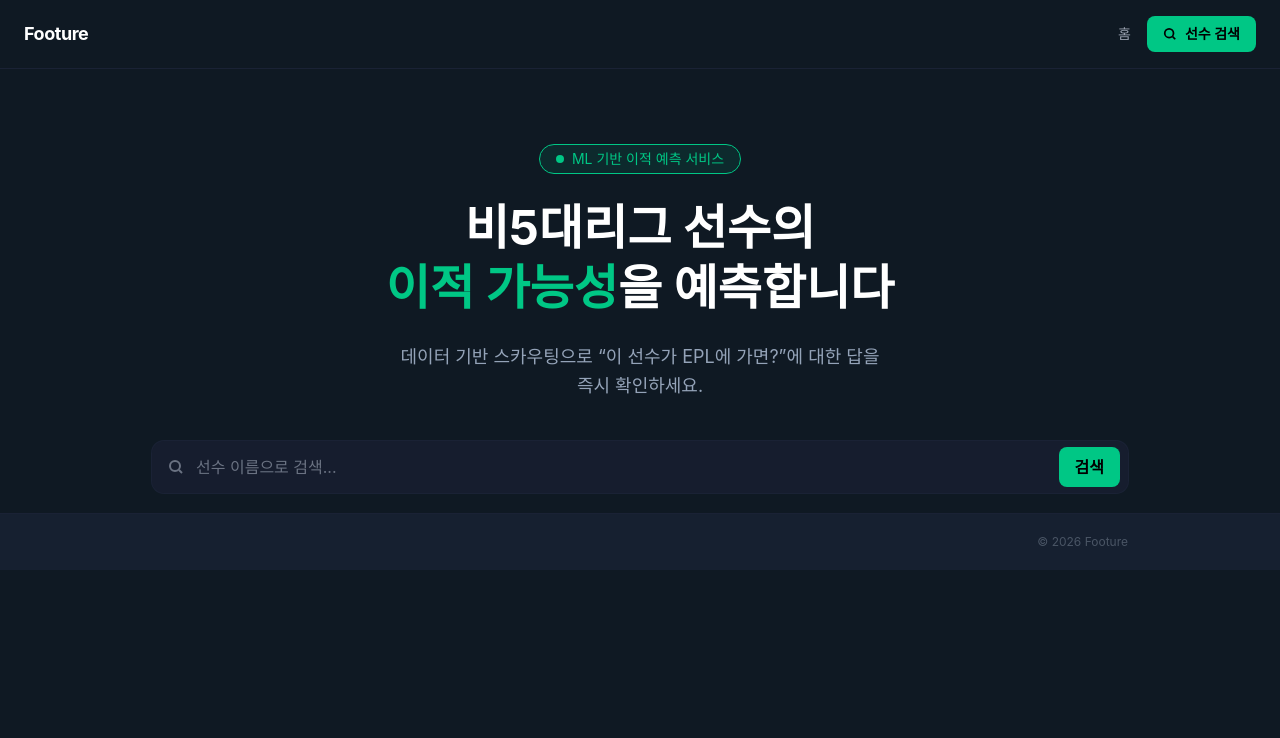
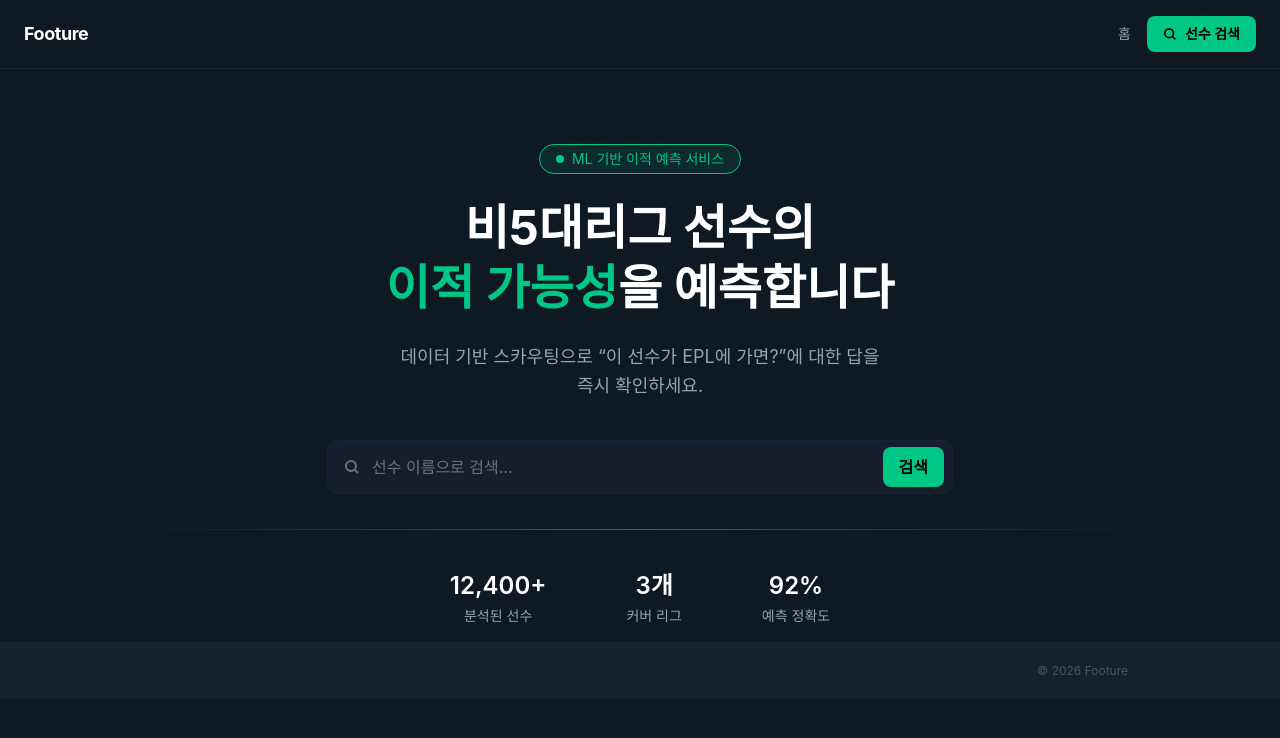
Before and after one commit to 5sondoson/5sondoson-fe, a React (Vite) app: page / in a window 1280 px wide. Shown: the top 738 px of the page. Built offline with nearby package versions, Linux system fonts and the light colour scheme.

Commit message:
[#2] feat: StatsSection UI 구현

```diff
--- a/src/pages/main/ui/MainPage.tsx
+++ b/src/pages/main/ui/MainPage.tsx
@@ -2,6 +2,7 @@ import { type MainPageProps } from '../../player-search/model/types'
 import HeroBanner from './HeroBanner'
 import { SearchBar } from '@/features/player-search'
 import { useState } from 'react'
+import StatsSection from './StatsSection'
 
 export function MainPage({ isHeaderVisible = true }: MainPageProps) {
   const [searchValue, setSearchValue] = useState('')
@@ -20,7 +21,9 @@ export function MainPage({ isHeaderVisible = true }: MainPageProps) {
           isFilterOpen={isFilterOpen}
           onFilterToggle={() => setIsFilterOpen((prev) => !prev)}
           showFilterButton={false}
+          className="max-w-2xl"
         />
+        <StatsSection />
       </div>
     </div>
   )
--- /dev/null
+++ b/src/pages/main/ui/StatItem.tsx
@@ -0,0 +1,14 @@
+export default function StatItem({
+  value,
+  label,
+}: {
+  value: string
+  label: string
+}) {
+  return (
+    <div className="flex flex-col items-center text-center">
+      <span className="md:text-2xl font-semibold text-white">{value}</span>
+      <span className="mt-1 text-sm text-gray-400">{label}</span>
+    </div>
+  )
+}
--- /dev/null
+++ b/src/pages/main/ui/StatsSection.tsx
@@ -0,0 +1,16 @@
+import StatItem from './StatItem'
+
+export default function StatsSection() {
+  return (
+    <section className="w-full  px-6 py-4">
+      <div className="mx-auto max-w-5xl">
+        <div className="mb-10 h-px w-full bg-gradient-to-r from-transparent via-gray-600 to-transparent" />
+        <div className="flex justify-center gap-12 md:gap-20">
+          <StatItem value="12,400+" label="분석된 선수" />
+          <StatItem value="3개" label="커버 리그" />
+          <StatItem value="92%" label="예측 정확도" />
+        </div>
+      </div>
+    </section>
+  )
+}
--- a/src/pages/player-search/ui/PlayerSearchPage.tsx
+++ b/src/pages/player-search/ui/PlayerSearchPage.tsx
@@ -362,7 +362,7 @@ export function PlayerSearchPage({
       <div
         className={`sticky z-10 bg-surface transition-[top] duration-300 ${isHeaderVisible ? 'top-16' : 'top-0'}`}
       >
-        <div className="border-b border-border bg-surface">
+        <div className="border-b border-border bg-surface ">
           <SearchBar
             value={searchValue}
             onChange={setSearchValue}
--- a/src/shared/model/types.ts
+++ b/src/shared/model/types.ts
@@ -24,4 +24,5 @@ export interface SearchBarProps {
   isFilterOpen?: boolean
   onFilterToggle?: () => void
   showFilterButton?: boolean
+  className?: string
 }
--- a/src/shared/ui/SearchBar.tsx
+++ b/src/shared/ui/SearchBar.tsx
@@ -9,9 +9,10 @@ export function SearchBar({
   isFilterOpen,
   onFilterToggle,
   showFilterButton = true,
+  className,
 }: SearchBarProps) {
   return (
-    <div className="mx-auto flex max-w-5xl gap-3 px-6 py-5">
+    <div className={`mx-auto flex gap-3 px-6 py-5 ${className ?? 'max-w-5xl'}`}>
       <div className="relative flex-1">
         <SearchIcon className="absolute left-4 top-1/2 -translate-y-1/2 text-gray-500" />
         <input
```
